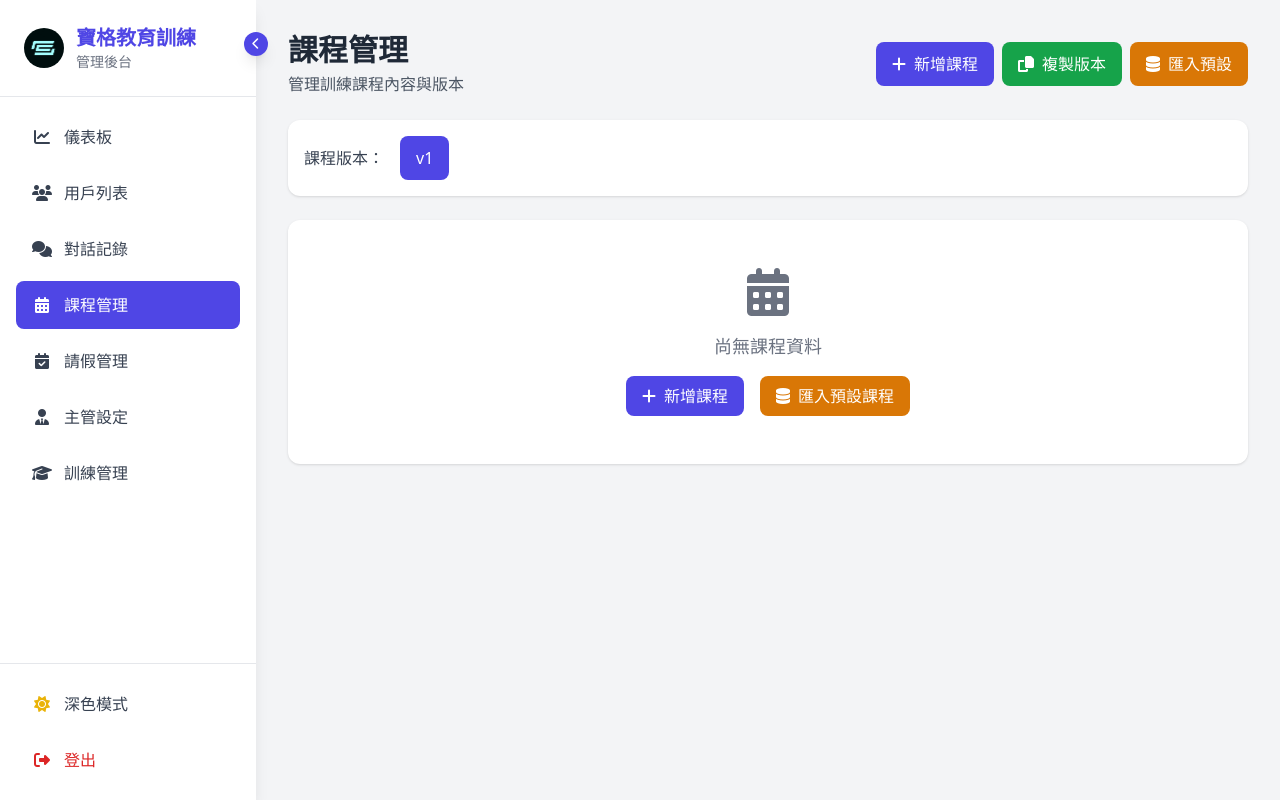
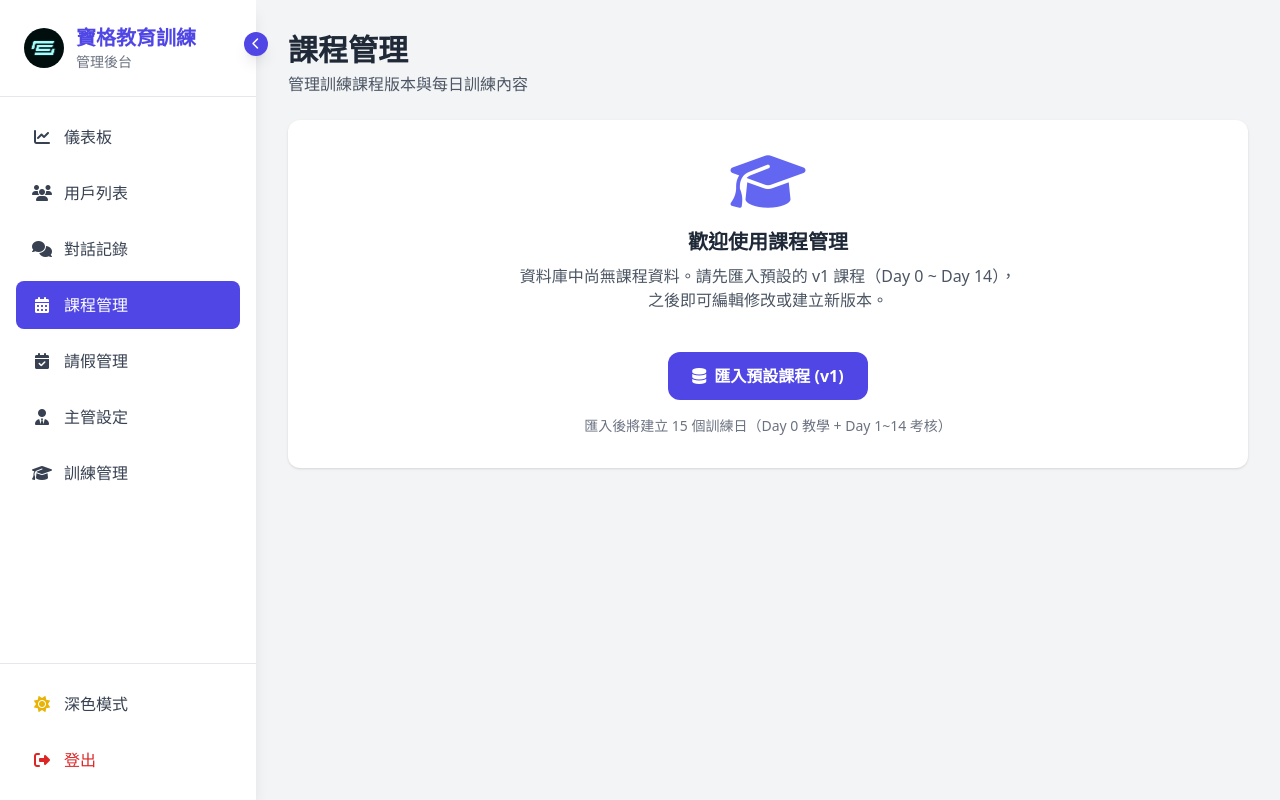
Before and after one commit to Bryant88888888/ai-coach, a FastAPI app: page /dashboard/days?version=v1 in a window 1280 px wide. Run offline with FastAPI, Linux system fonts and the light colour scheme; the visitor is signed in with stand-in values (Sample User, id 1); data that the repository does not hold is empty; some libraries are stand-ins or nearby versions.

Commit message:
Improve course management UI and user flow
- Add welcome screen for first-time users with clear import button
- Rename "新增課程" to "新增訓練日" for clarity
- Improve version selector and stats display
- Better layout for course list with expandable details
- Add helpful descriptions in modals

🤖 Generated with [Claude Code](https://claude.com/claude-code)

Co-Authored-By: Claude Opus 4.5 <noreply@anthropic.com>

```diff
--- a/app/templates/day_edit.html
+++ b/app/templates/day_edit.html
@@ -11,13 +11,13 @@
         <div>
             <h1 class="text-2xl lg:text-3xl font-bold text-gray-800 dark:text-white">
                 {% if is_new %}
-                新增課程
+                新增訓練日
                 {% else %}
                 編輯 Day {{ day.day }} - {{ day.title }}
                 {% endif %}
             </h1>
             <p class="text-gray-600 dark:text-gray-400 mt-1">
-                {% if is_new %}建立新的訓練課程{% else %}修改訓練課程內容{% endif %}
+                {% if is_new %}在 {{ current_version }} 版本中新增訓練日{% else %}修改訓練內容{% endif %}
                 <span class="text-indigo-600 dark:text-indigo-400">（版本：{{ current_version }}）</span>
             </p>
         </div>
@@ -168,7 +168,7 @@
     <div class="flex flex-col sm:flex-row gap-4">
         <button type="submit"
                 class="flex-1 sm:flex-none px-6 py-3 bg-indigo-600 hover:bg-indigo-700 dark:bg-indigo-500 dark:hover:bg-indigo-600 text-white font-semibold rounded-xl transition min-h-[48px] flex items-center justify-center">
-            <i class="fas fa-save mr-2"></i>{% if is_new %}建立課程{% else %}儲存變更{% endif %}
+            <i class="fas fa-save mr-2"></i>{% if is_new %}建立訓練日{% else %}儲存變更{% endif %}
         </button>
         <a href="/dashboard/days?version={{ current_version }}"
            class="flex-1 sm:flex-none px-6 py-3 bg-gray-100 dark:bg-gray-700 hover:bg-gray-200 dark:hover:bg-gray-600 text-gray-700 dark:text-gray-300 font-semibold rounded-xl transition min-h-[48px] flex items-center justify-center">
--- a/app/templates/days.html
+++ b/app/templates/days.html
@@ -7,21 +7,7 @@
     <div class="flex flex-col sm:flex-row sm:items-center sm:justify-between gap-4">
         <div>
             <h1 class="text-2xl lg:text-3xl font-bold text-gray-800 dark:text-white">課程管理</h1>
-            <p class="text-gray-600 dark:text-gray-400 mt-1">管理訓練課程內容與版本</p>
-        </div>
-        <div class="flex flex-wrap gap-2">
-            <a href="/dashboard/days/create?version={{ current_version }}"
-               class="inline-flex items-center px-4 py-2 bg-indigo-600 hover:bg-indigo-700 dark:bg-indigo-500 dark:hover:bg-indigo-600 text-white font-medium rounded-lg transition min-h-[44px]">
-                <i class="fas fa-plus mr-2"></i>新增課程
-            </a>
-            <button onclick="showVersionModal()"
-                    class="inline-flex items-center px-4 py-2 bg-green-600 hover:bg-green-700 dark:bg-green-500 dark:hover:bg-green-600 text-white font-medium rounded-lg transition min-h-[44px]">
-                <i class="fas fa-copy mr-2"></i>複製版本
-            </button>
-            <button onclick="showSeedModal()"
-                    class="inline-flex items-center px-4 py-2 bg-amber-600 hover:bg-amber-700 dark:bg-amber-500 dark:hover:bg-amber-600 text-white font-medium rounded-lg transition min-h-[44px]">
-                <i class="fas fa-database mr-2"></i>匯入預設
-            </button>
+            <p class="text-gray-600 dark:text-gray-400 mt-1">管理訓練課程版本與每日訓練內容</p>
         </div>
     </div>
 </div>
@@ -40,10 +26,37 @@
 </div>
 {% endif %}
 
-<!-- 版本選擇器 -->
+{% if not days and (not versions or versions|length == 0 or (versions|length == 1 and versions[0] == 'v1')) %}
+<!-- 首次使用：尚無課程資料 -->
+<div class="bg-white dark:bg-gray-800 rounded-xl shadow p-8 text-center">
+    <div class="max-w-lg mx-auto">
+        <i class="fas fa-graduation-cap text-6xl text-indigo-500 mb-4"></i>
+        <h2 class="text-xl font-bold text-gray-800 dark:text-white mb-2">歡迎使用課程管理</h2>
+        <p class="text-gray-600 dark:text-gray-400 mb-6">
+            資料庫中尚無課程資料。請先匯入預設的 v1 課程（Day 0 ~ Day 14），之後即可編輯修改或建立新版本。
+        </p>
+        <form method="POST" action="/dashboard/days/seed" class="space-y-4">
+            <input type="hidden" name="version" value="v1">
+            <button type="submit"
+                    class="inline-flex items-center px-6 py-3 bg-indigo-600 hover:bg-indigo-700 text-white font-semibold rounded-xl transition">
+                <i class="fas fa-database mr-2"></i>匯入預設課程 (v1)
+            </button>
+        </form>
+        <p class="text-sm text-gray-500 dark:text-gray-400 mt-4">
+            匯入後將建立 15 個訓練日（Day 0 教學 + Day 1~14 考核）
+        </p>
+    </div>
+</div>
+
+{% else %}
+<!-- 課程版本管理區 -->
 <div class="bg-white dark:bg-gray-800 rounded-xl shadow p-4 mb-6">
+    <div class="flex flex-col lg:flex-row lg:items-center lg:justify-between gap-4">
+        <!-- 版本選擇 -->
         <div class="flex flex-wrap items-center gap-4">
-        <span class="text-gray-700 dark:text-gray-300 font-medium">課程版本：</span>
+            <span class="text-gray-700 dark:text-gray-300 font-medium">
+                <i class="fas fa-folder-open mr-2"></i>課程版本：
+            </span>
             <div class="flex flex-wrap gap-2">
                 {% for v in versions %}
                 <a href="/dashboard/days?version={{ v }}"
@@ -56,37 +69,66 @@
                     {{ v }}
                     {% for stat in version_stats %}
                         {% if stat.version == v %}
-                    <span class="ml-2 text-xs opacity-75">({{ stat.active }})</span>
+                        <span class="ml-2 text-xs opacity-75">({{ stat.active }} 天)</span>
                         {% endif %}
                     {% endfor %}
                 </a>
                 {% endfor %}
             </div>
         </div>
+        <!-- 版本操作按鈕 -->
+        <div class="flex flex-wrap gap-2">
+            <button onclick="showVersionModal()"
+                    class="inline-flex items-center px-3 py-2 bg-green-100 dark:bg-green-900/50 text-green-700 dark:text-green-300 rounded-lg hover:bg-green-200 dark:hover:bg-green-900 transition text-sm min-h-[44px]">
+                <i class="fas fa-copy mr-2"></i>複製為新版本
+            </button>
+            <button onclick="showSeedModal()"
+                    class="inline-flex items-center px-3 py-2 bg-amber-100 dark:bg-amber-900/50 text-amber-700 dark:text-amber-300 rounded-lg hover:bg-amber-200 dark:hover:bg-amber-900 transition text-sm min-h-[44px]">
+                <i class="fas fa-database mr-2"></i>匯入預設課程
+            </button>
+        </div>
+    </div>
 </div>
 
-<!-- 課程列表 -->
-<div class="space-y-4">
+<!-- 當前版本的訓練日列表 -->
+<div class="bg-white dark:bg-gray-800 rounded-xl shadow overflow-hidden mb-6">
+    <div class="p-4 border-b dark:border-gray-700 flex flex-col sm:flex-row sm:items-center sm:justify-between gap-4">
+        <div>
+            <h2 class="text-lg font-semibold text-gray-800 dark:text-white">
+                <i class="fas fa-calendar-alt mr-2 text-indigo-500"></i>{{ current_version }} 訓練內容
+            </h2>
+            <p class="text-sm text-gray-600 dark:text-gray-400">共 {{ days|length }} 個訓練日</p>
+        </div>
+        <a href="/dashboard/days/create?version={{ current_version }}"
+           class="inline-flex items-center px-4 py-2 bg-indigo-600 hover:bg-indigo-700 dark:bg-indigo-500 dark:hover:bg-indigo-600 text-white font-medium rounded-lg transition min-h-[44px]">
+            <i class="fas fa-plus mr-2"></i>新增訓練日
+        </a>
+    </div>
+
+    {% if days %}
+    <div class="divide-y dark:divide-gray-700">
         {% for day in days %}
-    <div class="bg-white dark:bg-gray-800 rounded-xl shadow overflow-hidden">
-        <div class="p-4 lg:p-6 cursor-pointer day-header" data-day="{{ day.day }}">
+        <div class="day-item">
+            <div class="p-4 lg:p-5 cursor-pointer day-header hover:bg-gray-50 dark:hover:bg-gray-700/50 transition" data-day="{{ day.day }}">
                 <div class="flex items-center justify-between">
                     <div class="flex items-center flex-1 min-w-0">
                         <div class="w-12 h-12 bg-indigo-100 dark:bg-indigo-900/50 rounded-full flex items-center justify-center mr-4 flex-shrink-0">
                             <span class="text-indigo-600 dark:text-indigo-400 font-bold">{{ day.day }}</span>
                         </div>
-                    <div class="min-w-0">
-                        <h3 class="text-lg font-semibold text-gray-800 dark:text-white truncate">{{ day.title }}</h3>
-                        <p class="text-gray-600 dark:text-gray-400 text-sm truncate">{{ day.goal }}</p>
+                        <div class="min-w-0 flex-1">
+                            <div class="flex items-center gap-2 flex-wrap">
+                                <h3 class="text-base font-semibold text-gray-800 dark:text-white">Day {{ day.day }}: {{ day.title }}</h3>
                                 {% if day.type == 'teaching' %}
-                        <span class="inline-flex items-center px-2 py-0.5 rounded text-xs font-medium bg-yellow-100 dark:bg-yellow-900/50 text-yellow-800 dark:text-yellow-300 mt-1">
+                                <span class="inline-flex items-center px-2 py-0.5 rounded text-xs font-medium bg-yellow-100 dark:bg-yellow-900/50 text-yellow-800 dark:text-yellow-300">
                                     <i class="fas fa-book mr-1"></i>教學
                                 </span>
                                 {% else %}
-                        <span class="inline-flex items-center px-2 py-0.5 rounded text-xs font-medium bg-blue-100 dark:bg-blue-900/50 text-blue-800 dark:text-blue-300 mt-1">
+                                <span class="inline-flex items-center px-2 py-0.5 rounded text-xs font-medium bg-blue-100 dark:bg-blue-900/50 text-blue-800 dark:text-blue-300">
                                     <i class="fas fa-clipboard-check mr-1"></i>考核
                                 </span>
                                 {% endif %}
+                            </div>
+                            <p class="text-gray-600 dark:text-gray-400 text-sm truncate mt-1">{{ day.goal or '未設定目標' }}</p>
                         </div>
                     </div>
                     <div class="flex items-center gap-2 ml-4">
@@ -102,14 +144,14 @@
                             <span class="hidden sm:inline ml-2">刪除</span>
                         </button>
                         <button class="text-gray-400 dark:text-gray-500 hover:text-gray-600 dark:hover:text-gray-300 transition expand-btn p-2 min-h-[44px] min-w-[44px]">
-                        <i class="fas fa-chevron-down text-xl"></i>
+                            <i class="fas fa-chevron-down text-lg"></i>
                         </button>
                     </div>
                 </div>
             </div>
 
             <!-- 展開的詳細內容 -->
-        <div class="day-content hidden border-t dark:border-gray-700 bg-gray-50 dark:bg-gray-900/50" data-day="{{ day.day }}">
+            <div class="day-content hidden bg-gray-50 dark:bg-gray-900/50 border-t dark:border-gray-700" data-day="{{ day.day }}">
                 <div class="p-4 lg:p-6 space-y-6">
                     {% if day.type != 'teaching' %}
                     <!-- A/B 版本開場白 -->
@@ -119,7 +161,7 @@
                                 <i class="fas fa-user-circle mr-2 text-pink-500"></i>Persona A（無經驗）開場
                             </h4>
                             <div class="bg-white dark:bg-gray-800 rounded-lg p-4 border dark:border-gray-700">
-                            <p class="text-gray-800 dark:text-gray-200">{{ day.opening_a or '未設定' }}</p>
+                                <p class="text-gray-800 dark:text-gray-200 text-sm">{{ day.opening_a or '未設定' }}</p>
                             </div>
                         </div>
                         <div>
@@ -127,7 +169,7 @@
                                 <i class="fas fa-user-circle mr-2 text-blue-500"></i>Persona B（有經驗）開場
                             </h4>
                             <div class="bg-white dark:bg-gray-800 rounded-lg p-4 border dark:border-gray-700">
-                            <p class="text-gray-800 dark:text-gray-200">{{ day.opening_b or '未設定' }}</p>
+                                <p class="text-gray-800 dark:text-gray-200 text-sm">{{ day.opening_b or '未設定' }}</p>
                             </div>
                         </div>
                     </div>
@@ -141,8 +183,8 @@
                         <div class="bg-white dark:bg-gray-800 rounded-lg p-4 border dark:border-gray-700">
                             <ul class="space-y-1">
                                 {% for criterion in day.criteria %}
-                            <li class="flex items-start text-gray-800 dark:text-gray-200">
-                                <i class="fas fa-check text-green-500 mr-2 mt-1"></i>
+                                <li class="flex items-start text-gray-800 dark:text-gray-200 text-sm">
+                                    <i class="fas fa-check text-green-500 mr-2 mt-0.5"></i>
                                     {{ criterion }}
                                 </li>
                                 {% endfor %}
@@ -154,10 +196,10 @@
                     <!-- 輪數設定 -->
                     <div class="flex gap-4 text-sm">
                         <span class="bg-gray-100 dark:bg-gray-700 text-gray-700 dark:text-gray-300 px-3 py-1 rounded-full">
-                        最少 {{ day.min_rounds or 3 }} 輪
+                            <i class="fas fa-arrow-down mr-1"></i>最少 {{ day.min_rounds or 3 }} 輪
                         </span>
                         <span class="bg-gray-100 dark:bg-gray-700 text-gray-700 dark:text-gray-300 px-3 py-1 rounded-full">
-                        最多 {{ day.max_rounds or 5 }} 輪
+                            <i class="fas fa-arrow-up mr-1"></i>最多 {{ day.max_rounds or 5 }} 輪
                         </span>
                     </div>
                     {% else %}
@@ -166,8 +208,8 @@
                         <h4 class="font-semibold text-gray-700 dark:text-gray-300 mb-2">
                             <i class="fas fa-book-open mr-2 text-yellow-500"></i>教學內容
                         </h4>
-                    <div class="bg-white dark:bg-gray-800 rounded-lg p-4 border dark:border-gray-700">
-                        <pre class="text-sm text-gray-800 dark:text-gray-200 whitespace-pre-wrap font-sans overflow-x-auto">{{ day.teaching_content or '未設定' }}</pre>
+                        <div class="bg-white dark:bg-gray-800 rounded-lg p-4 border dark:border-gray-700 max-h-96 overflow-y-auto">
+                            <pre class="text-sm text-gray-800 dark:text-gray-200 whitespace-pre-wrap font-sans">{{ day.teaching_content or '未設定' }}</pre>
                         </div>
                     </div>
                     {% endif %}
@@ -176,21 +218,16 @@
         </div>
         {% endfor %}
     </div>
-
-{% if not days %}
-<div class="bg-white dark:bg-gray-800 rounded-xl shadow p-12 text-center text-gray-500 dark:text-gray-400">
-    <i class="fas fa-calendar-alt text-5xl mb-4"></i>
-    <p class="text-lg mb-4">尚無課程資料</p>
-    <div class="flex flex-col sm:flex-row gap-4 justify-center">
+    {% else %}
+    <div class="p-12 text-center text-gray-500 dark:text-gray-400">
+        <i class="fas fa-inbox text-4xl mb-4"></i>
+        <p class="text-lg mb-4">此版本尚無訓練日</p>
         <a href="/dashboard/days/create?version={{ current_version }}"
-           class="inline-flex items-center justify-center px-4 py-2 bg-indigo-600 hover:bg-indigo-700 text-white font-medium rounded-lg transition">
-            <i class="fas fa-plus mr-2"></i>新增課程
+           class="inline-flex items-center px-4 py-2 bg-indigo-600 hover:bg-indigo-700 text-white font-medium rounded-lg transition">
+            <i class="fas fa-plus mr-2"></i>新增第一個訓練日
         </a>
-        <button onclick="showSeedModal()"
-                class="inline-flex items-center justify-center px-4 py-2 bg-amber-600 hover:bg-amber-700 text-white font-medium rounded-lg transition">
-            <i class="fas fa-database mr-2"></i>匯入預設課程
-        </button>
     </div>
+    {% endif %}
 </div>
 {% endif %}
 
@@ -198,7 +235,10 @@
 <div id="versionModal" class="fixed inset-0 bg-black/50 hidden items-center justify-center z-50 p-4">
     <div class="bg-white dark:bg-gray-800 rounded-xl shadow-xl max-w-md w-full">
         <div class="p-6 border-b dark:border-gray-700">
-            <h3 class="text-lg font-semibold text-gray-800 dark:text-white">複製課程版本</h3>
+            <h3 class="text-lg font-semibold text-gray-800 dark:text-white">
+                <i class="fas fa-copy mr-2 text-green-500"></i>複製課程版本
+            </h3>
+            <p class="text-sm text-gray-600 dark:text-gray-400 mt-1">將現有版本的所有訓練日複製為新版本</p>
         </div>
         <form method="POST" action="/dashboard/days/version/duplicate" class="p-6 space-y-4">
             <div>
@@ -211,8 +251,9 @@
             </div>
             <div>
                 <label class="block text-sm font-medium text-gray-700 dark:text-gray-300 mb-2">新版本名稱</label>
-                <input type="text" name="to_version" required placeholder="例如：v2"
+                <input type="text" name="to_version" required placeholder="例如：v2、retail、finance"
                        class="w-full px-4 py-3 border border-gray-300 dark:border-gray-600 rounded-lg bg-white dark:bg-gray-700 text-gray-900 dark:text-white">
+                <p class="text-xs text-gray-500 dark:text-gray-400 mt-1">可使用版本號或行業名稱</p>
             </div>
             <div class="flex gap-4 pt-4">
                 <button type="submit"
@@ -232,22 +273,24 @@
 <div id="seedModal" class="fixed inset-0 bg-black/50 hidden items-center justify-center z-50 p-4">
     <div class="bg-white dark:bg-gray-800 rounded-xl shadow-xl max-w-md w-full">
         <div class="p-6 border-b dark:border-gray-700">
-            <h3 class="text-lg font-semibold text-gray-800 dark:text-white">匯入預設課程</h3>
+            <h3 class="text-lg font-semibold text-gray-800 dark:text-white">
+                <i class="fas fa-database mr-2 text-amber-500"></i>匯入預設課程
+            </h3>
         </div>
         <form method="POST" action="/dashboard/days/seed" class="p-6 space-y-4">
-            <div class="bg-amber-50 dark:bg-amber-900/30 border border-amber-200 dark:border-amber-800 text-amber-700 dark:text-amber-400 px-4 py-3 rounded-lg">
+            <div class="bg-amber-50 dark:bg-amber-900/30 border border-amber-200 dark:border-amber-800 text-amber-700 dark:text-amber-400 px-4 py-3 rounded-lg text-sm">
                 <i class="fas fa-info-circle mr-2"></i>
-                此操作將從系統預設資料匯入 Day 0 ~ Day 14 的課程
+                此操作將匯入系統內建的 Day 0 ~ Day 14 課程資料
             </div>
             <div>
-                <label class="block text-sm font-medium text-gray-700 dark:text-gray-300 mb-2">目標版本</label>
+                <label class="block text-sm font-medium text-gray-700 dark:text-gray-300 mb-2">目標版本名稱</label>
                 <input type="text" name="version" value="v1" required
                        class="w-full px-4 py-3 border border-gray-300 dark:border-gray-600 rounded-lg bg-white dark:bg-gray-700 text-gray-900 dark:text-white">
             </div>
             <div class="flex items-center">
                 <input type="checkbox" id="force" name="force" value="true"
                        class="w-5 h-5 text-amber-600 border-gray-300 rounded focus:ring-amber-500">
-                <label for="force" class="ml-2 text-gray-700 dark:text-gray-300">覆蓋已存在的資料</label>
+                <label for="force" class="ml-2 text-gray-700 dark:text-gray-300">覆蓋已存在的版本資料</label>
             </div>
             <div class="flex gap-4 pt-4">
                 <button type="submit"
@@ -267,7 +310,9 @@
 <div id="deleteModal" class="fixed inset-0 bg-black/50 hidden items-center justify-center z-50 p-4">
     <div class="bg-white dark:bg-gray-800 rounded-xl shadow-xl max-w-md w-full">
         <div class="p-6 border-b dark:border-gray-700">
-            <h3 class="text-lg font-semibold text-gray-800 dark:text-white">確認刪除</h3>
+            <h3 class="text-lg font-semibold text-gray-800 dark:text-white">
+                <i class="fas fa-exclamation-triangle mr-2 text-red-500"></i>確認刪除
+            </h3>
         </div>
         <div class="p-6">
             <p class="text-gray-600 dark:text-gray-400 mb-6">
@@ -292,13 +337,6 @@
 
 {% block scripts %}
 <script>
-    // 課程 ID 對照表（從模板傳入）
-    const courseDayMap = {
-        {% for day in days %}
-        {{ day.day }}: {{ day.day }},
-        {% endfor %}
-    };
-
     // 展開/收合功能
     document.querySelectorAll('.day-header').forEach(header => {
         header.addEventListener('click', (e) => {
@@ -351,12 +389,15 @@
 
     // 點擊 Modal 外部關閉
     ['versionModal', 'seedModal', 'deleteModal'].forEach(modalId => {
-        document.getElementById(modalId).addEventListener('click', (e) => {
+        const modal = document.getElementById(modalId);
+        if (modal) {
+            modal.addEventListener('click', (e) => {
                 if (e.target.id === modalId) {
                     e.target.classList.add('hidden');
                     e.target.classList.remove('flex');
                 }
             });
+        }
     });
 </script>
 {% endblock %}
```
Lines whose indentation alone changed are shown as unchanged.
